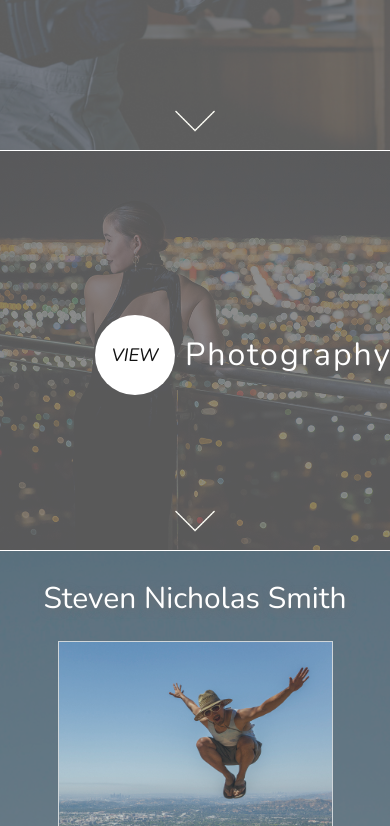
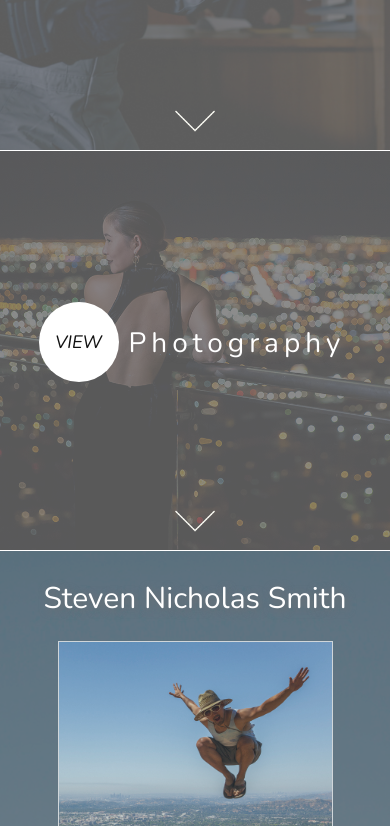
Before and after one commit to mikeheiser9/steve-smith-videographer, a website: page app/public/index.html in a window 390 px wide. Shown: the part 460-1286 px from the top of the page. Drawn offline with nearby package versions, Linux system fonts and the light colour scheme; a web font is replaced by a local one.

Commit message:
all changes

```diff
--- a/app/public/index.html
+++ b/app/public/index.html
@@ -130,7 +130,7 @@
             <img src="./images/down-arrow.png" class="expand-img">
             </a>
             <div class="photo-cont" id="photo">
-                    <div class="open-container">
+                    <div class="open-container" id="photoContent">
                         <p class="inner-text" id="innerPhotoTxt">Photography</p>
                         <!-- <a href="#"><span class="big-circle"></span></a> -->
                         <a class="play toggle" href="#photoModal" data-toggle="modal" id="photoCircle">
@@ -142,6 +142,8 @@
             <a class="down-arrow toscroll" id="3arrow" href="#about">
             <img src="./images/down-arrow.png" class="expand-img">
             </a>
+
+
             <div class="contact-cont" id="about">
                 <div class="row">
                 <div class="col-xs-12 col-sm-12 col-md-6 col-lg-6">
@@ -216,7 +218,8 @@
                     <div class="row">
                         <div class="col-sm-12 col-md-12 col-lg-12">
                             <div class="reel-container-modal">
-                                <iframe src="https://player.vimeo.com/video/328510781?title=0&byline=0&portrait=0&transparent=0" width="100%" height="auto" frameborder="0" title="false" webkitallowfullscreen mozallowfullscreen allowfullscreen></iframe>
+                                <!-- <iframe src="https://player.vimeo.com/video/328510781?title=0&byline=0&portrait=0&transparent=0" width="100%" height="auto" frameborder="0" title="false" webkitallowfullscreen mozallowfullscreen allowfullscreen></iframe> -->
+                                <iframe src="https://player.vimeo.com/video/242129474?title=0&byline=0&portrait=0&transparent=0" width="100%" height="auto" frameborder="0" title="false" webkitallowfullscreen mozallowfullscreen allowfullscreen></iframe>
                             </div>
                         </div>
                     </div>
--- a/app/public/style.css
+++ b/app/public/style.css
@@ -97,7 +97,6 @@ video {
     overflow: hidden;
     position: fixed;
     border-left: 1px solid white;
-
 } */
 
 .full-width-nav {
@@ -155,7 +154,7 @@ video {
     animation-timing-function: ease-in-out;
     animation-iteration-count: infinite;
     -webkit-animation-iteration-count: infinite;
-    z-index: 20;
+    z-index: 1;
 }
 
 @keyframes bounce {
@@ -221,8 +220,12 @@ video {
 .view-reel-cont {
     height: 800px;
     width: 100%;
-    display: block;
+    /* display: block; */
+    display: flex;
+    flex-flow: row nowrap;
     position: relative;
+    justify-content: center;
+    align-items: center;
     background-color: #707070;
     z-index: 1;
     border-bottom: 1px solid white;
@@ -245,7 +248,10 @@ video {
 .photo-cont {
     height: 800px;
     width: 100%;
-    display: block;
+    display: flex;
+    flex-flow: row nowrap;
+    justify-content: center;
+    align-items: center;
     position: relative;
     background-color: #707070;
     z-index: 1;
@@ -292,7 +298,10 @@ video {
 }
 
 .open-container {
-    padding-top: 300px;
+    /* padding-top: 300px; */
+    display: flex;
+    flex-flow: row nowrap;
+    margin-left: -10%;
 }
 
 .inner-text {
@@ -301,7 +310,7 @@ video {
     font-size: 50px;
     letter-spacing: 5px;
     text-shadow: 2px 2px 8px #707070;
-    margin-left: 140px;
+    /* margin-left: 140px; */
 }
 
 .big-circle {
@@ -334,8 +343,9 @@ a.play:visited {
     position: absolute;
     z-index: 10;
     border: none;
-    margin-left: 430px;
-    margin-top: -93px;
+    /* margin-left: 430px; */
+    margin-left: 310px;
+    /* margin-top: -93px; */
 }
 
 .play .circle {
@@ -358,12 +368,17 @@ a.play:visited {
 }
 
 #photoCircle {
-    margin-left: 760px
+    /* margin-left: 760px; */
+    margin-left: -115px;
 }
 
-#innerPhotoTxt {
+#photoContent {
+    margin-left: 10%;
+}
+
+/* #innerPhotoTxt {
     margin-left: 850px;
-}
+} */
 
 .name-container {
     text-align: center;
@@ -612,11 +627,9 @@ a.play:visited {
         border: 1px solid white;
 }
 
-
-
 .navbar-nav::after {
     content: "";
-    background: url("./images/nightstarrs.jpg");
+    background-image: linear-gradient(to right, rgba(0,0,0,0), rgba(0,0,0,1));
     background-size: cover;
     background-repeat: no-repeat;
     opacity: 0.5;
@@ -702,7 +715,7 @@ a.play:visited {
         margin-left: -10px;
     }
     #aboutNav {
-            margin-left: 14px;
+        margin-left: 14px;
     }
     .side-social {
         margin-left: 25px;
@@ -713,12 +726,12 @@ a.play:visited {
     #viewReelNav {
         margin-left: 0px;
     }
-    #photoCircle {
+    /* #photoCircle {
         margin-left: 590px;
     }
     #innerPhotoTxt {
         margin-left: 690px;
-    }
+    } */
 }
 
 @media (max-width: 1180px) {
@@ -726,7 +739,7 @@ a.play:visited {
         margin-left: -10px;
     }
     #aboutNav {
-            margin-left: 14px;
+        margin-left: 14px;
     }
     .side-social {
         margin-left: 25px;
@@ -753,12 +766,12 @@ a.play:visited {
     #viewReelNav {
         margin-left: -9px;
     }
-    #photoCircle {
+    /* #photoCircle {
         margin-left: 530px;
     }
     #innerPhotoTxt {
         margin-left: 630px;
-    }
+    } */
 
 }
 
@@ -772,31 +785,31 @@ a.play:visited {
     .intro-container {
         margin-left: 90px;
     }
-    .inner-text {
+    /* .inner-text {
         margin-left: 90px;
-    }
-    a.play,
+    } */
+    /* a.play,
     a.play:visited {
         margin-left: 380px;
-    }
-    #photoCircle {
+    } */
+    /* #photoCircle {
         margin-left: 500px;
-    }
-    #innerPhotoTxt {
+    } */
+    /* #innerPhotoTxt {
         margin-left: 600px;
-    }
+    } */
 }
 
 @media (max-width: 992px) {
-    .inner-text {
+    /* .inner-text {
         margin-left: 80px;
-    }
-    a.play, a.play:visited {
+    } */
+    /* a.play, a.play:visited {
         margin-left: 370px;
-    }
-    .open-container {
+    } */
+    /* .open-container {
         padding-top: 400px;
-    }
+    } */
     .portfolio-modal .modal-content {
         padding-left: 75px;
         padding-right: 75px;
@@ -804,12 +817,12 @@ a.play:visited {
     .portfolio-modal .close-modal {
         right: 75px;
     }
-    #photoCircle {
+    /* #photoCircle {
         margin-left: 460px;
     }
     #innerPhotoTxt {
         margin-left: 560px;
-    }
+    } */
 
 }
 
@@ -895,12 +908,12 @@ a.play:visited {
 } */
 
 @media (max-width: 885px) {
-    #photoCircle {
+    /* #photoCircle {
         margin-left: 400px;
     }
     #innerPhotoTxt {
         margin-left: 500px;
-    }
+    } */
     .bio {
         margin-left: -90px;
     }
@@ -910,12 +923,12 @@ a.play:visited {
 }
 
 @media (max-width: 820px) {
-    #photoCircle {
+    /* #photoCircle {
         margin-left: 300px;
     }
     #innerPhotoTxt {
         margin-left: 400px;
-    }
+    } */
     .bio {
         font-size: 13px;
         padding-top: 130px;
@@ -933,9 +946,9 @@ a.play:visited {
     .about-cont {
         height: 400px;
     }
-    .open-container {
+    /* .open-container {
         padding-top: 280px;
-    }
+    } */
 }
 
 @media (max-width: 767px) {
@@ -968,14 +981,14 @@ a.play:visited {
     }
 }
 
-@media (max-width: 720px) {
+/* @media (max-width: 720px) {
         #photoCircle {
             margin-left: 250px;
         }
         #innerPhotoTxt {
             margin-left: 350px;
         }
-}
+} */
 
 @media (max-width: 685px) {
     .top-intro {
@@ -995,26 +1008,26 @@ a.play:visited {
         margin-left: 40px;
         margin-top: -200px;
     }
-    #photoCircle {
+    /* #photoCircle {
         margin-left: 200px;
     }
     #innerPhotoTxt {
         margin-left: 300px;
-    }
+    } */
 
 }
 
-@media (max-width: 620px) {
+/* @media (max-width: 620px) {
     #photoCircle {
         margin-left: 110px;
     }
     #innerPhotoTxt {
         margin-left: 210px;
     }
-}
+} */
 
 @media (max-width: 550px) {
-    .inner-text {
+    /* .inner-text {
         margin-left: 30px;
         font-size: 32px;
     }
@@ -1024,9 +1037,25 @@ a.play:visited {
     }
     #innerPhotoTxt {
         margin-left: 200px;
-    }
+    } */
     .photo-cont::after {
         background-position: center;
+    }
+    .inner-text {
+        font-size: 28px;
+    }
+    a.play, a.play:visited {
+        margin-left: 185px;
+        margin-top: -20px;
+    }
+    .open-container {
+        margin-left: -20%;
+    }
+    #photoContent {
+        margin-left: 20%;
+    }
+    #photoCircle {
+        margin-left: -90px;
     }
 }
 
@@ -1046,7 +1075,6 @@ a.play:visited {
     .top-intro {
         letter-spacing: 0px;
         font-size: 22px;
-
     }
     .two-intro {
         letter-spacing: 0px;
@@ -1072,12 +1100,12 @@ a.play:visited {
     .photo-cont {
         height: 400px;
     }
-    .open-container {
+    /* .open-container {
         padding-top: 180px;
-    }
+    } */
 }
 
-@media (max-width: 414px) {
+/* @media (max-width: 414px) {
     .inner-text {
         padding-left: 0px;
         letter-spacing: 2px;
@@ -1085,16 +1113,16 @@ a.play:visited {
     a.play, a.play:visited {
         margin-left: 205px;
     }
-}
+} */
 
 @media (max-width: 375px) {
-    .inner-text {
+    /* .inner-text {
         margin-left: 25px;
         font-size: 28px;
     }
     a.play, a.play:visited {
         margin-left: 180px;
-    }
+    } */
     .social-icon-btm {
         padding-top: 0px;
     }
@@ -1105,30 +1133,32 @@ a.play:visited {
 }
 
 @media (max-width: 360px) {
-    #innerPhotoTxt {
+    /* #innerPhotoTxt {
         margin-left: 170px;
     }
     #photoCircle {
         margin-left: 80px;
-    }
+    } */
     .navbar-light .navbar-toggler {
         color: white;
         border-color: rgba(255,255,255,.9);
-        margin-top: -30px;
         margin-left: -10px;
     }
 }
 
 @media (max-width: 325px) {
-    .inner-text {
+    /* .inner-text {
         margin-left: 20px;
         font-size: 24px;
         padding-bottom: 5px;
     }
     a.play, a.play:visited {
         margin-left: 155px;
-    }
+    } */
     .contact-cont {
         height: 985px;
     }
+    #photoContent {
+        margin-left: 25%;
+    }
 }
```
Lines whose indentation alone changed are shown as unchanged.
